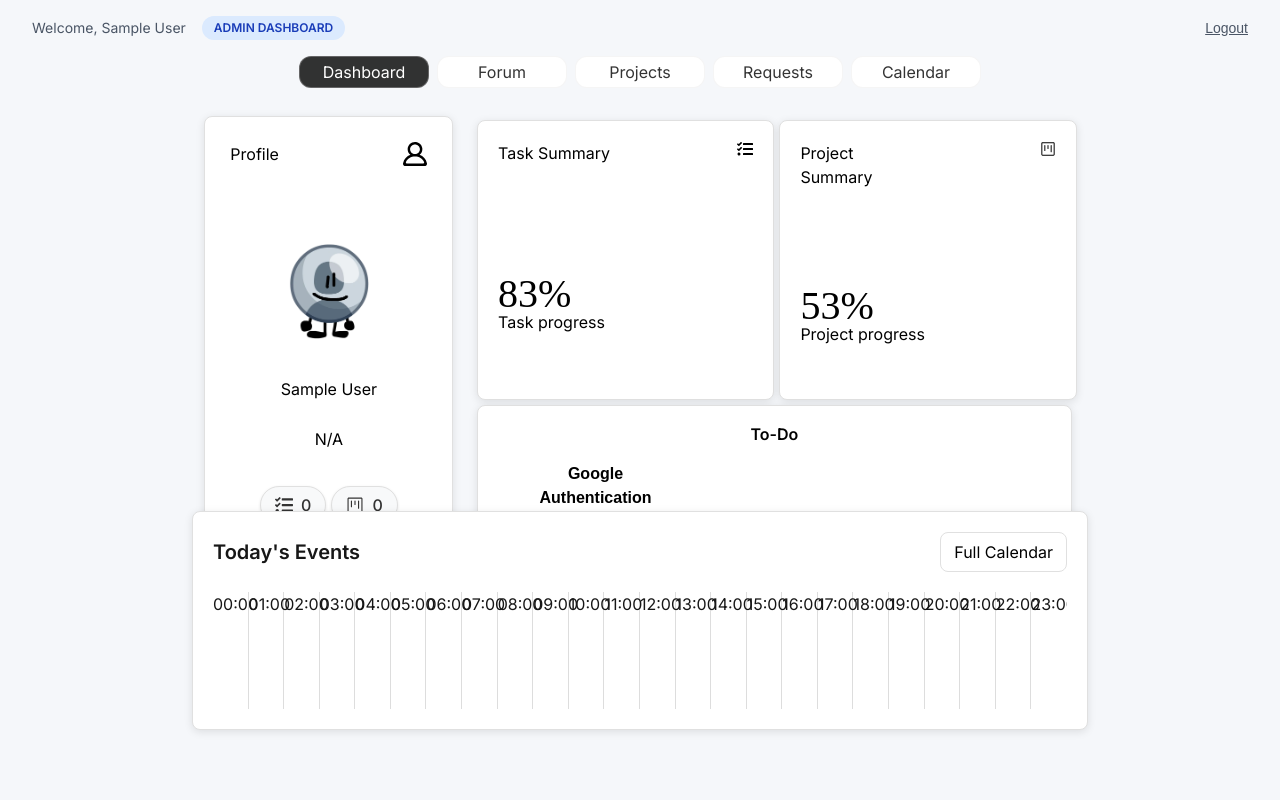
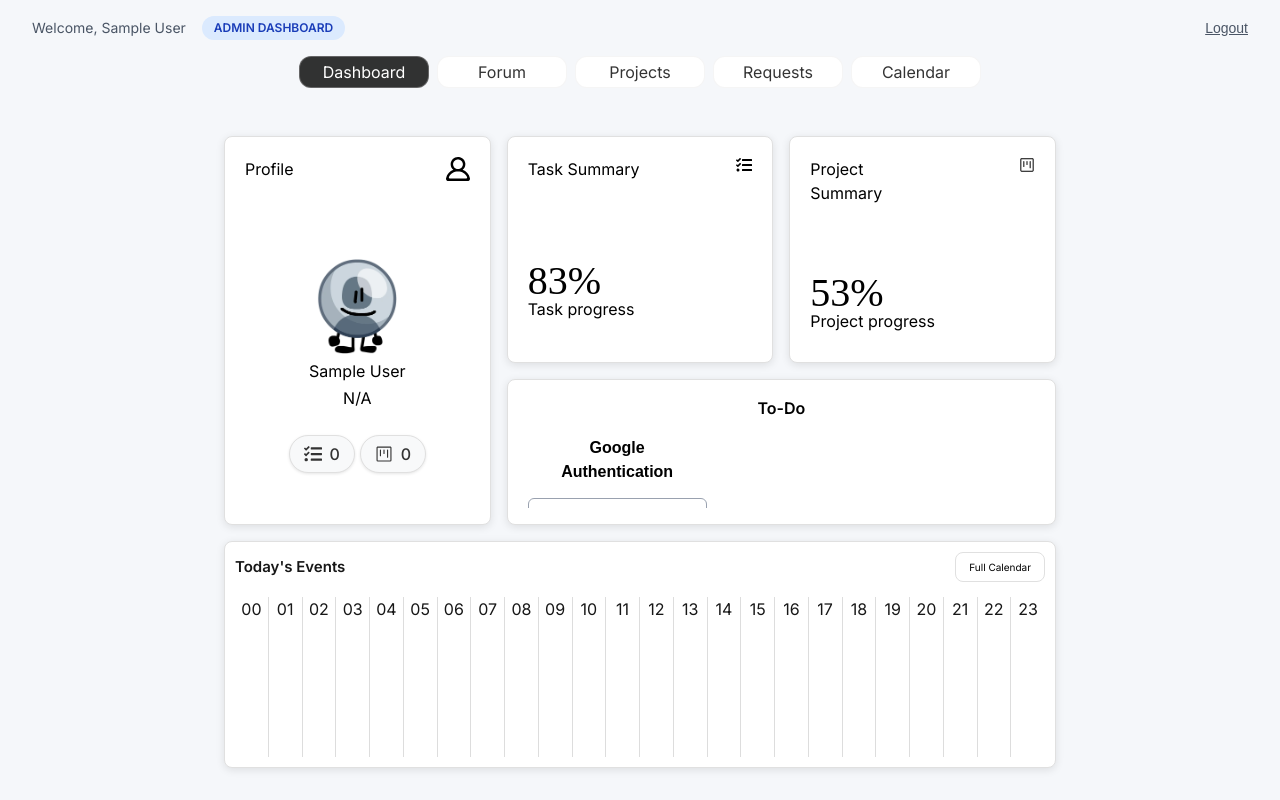
Before and after one commit to 17nbist/COB290-2025-Team-5, a Next.js app: page /dashboard in a window 1280 px wide. Built offline with nearby package versions, Linux system fonts and the light colour scheme; sample sign-in values are in the browser's storage.

Commit message:
[lg] fix: dashboard scaling improved

```diff
--- a/src/app/dashboard/DashboardPage.js
+++ b/src/app/dashboard/DashboardPage.js
@@ -12,9 +12,6 @@ export default function DashboardPage({events}) {
   return (
     <div className="flex flex-col items-center w-full h-full">
       <ProfileOverview name={"John Doe"} position={"CEO"} taskAllocated={"12"} ProjectAllocated={"18"} events={events}/>
-      {/* <div className="w-[1400px] h-[400px]">
-        <DashCalendar tasks={events}/>
-      </div> */}
     </div>
   );
 }
--- a/src/app/dashboard/DashboardProfileCard.js
+++ b/src/app/dashboard/DashboardProfileCard.js
@@ -8,7 +8,7 @@ export default function DashboardProfileCard({ Title, Name, Position, TaskAlloca
     return (
 
         <>
-            <Card style={{ height: "100%", width: "100%", padding: "10%", margin: "1%", color: "black" }}>
+            <Card style={{ height: "100%", width: "100%", color: "black" }}>
                 <div style={{ display: "grid", height: "100%", width: "100%", position: "relative", gridTemplateRows: "10% 70% 10% 10%" }}>
                     <div style={{ display: "grid", gridTemplateColumns: "50% 50%" }}>
                         <div style={{ justifySelf: "start" }}>
--- a/src/app/dashboard/DashboardToDoCard.js
+++ b/src/app/dashboard/DashboardToDoCard.js
@@ -8,11 +8,13 @@ export default function DashboardTodoCard() {
   return (
     <Card
       className="border border-black hover:bg-gray-100 transition-colors duration-200"
-      style={{ color: "black", padding: "16px" }}
+      style={{ color: "black", padding: "16px", widht: "100%", height: "100%"}}
     >
+      <div className="flex flex-col w-full h-full">
         {/* Header */}
         <h1 className="text-[16px] font-[600] mb-[10px] text-center">To-Do</h1>
 
+        <div style={{height: "100%", overflow: "auto"}}>
           {/* Button group */}
           <div className="flex flex-col items-start gap-[8px] pl-[4px]">
             <button
@@ -31,6 +33,8 @@ export default function DashboardTodoCard() {
               Testing
             </button>
           </div>
+        </div>
+      </div>
     </Card>
   );
 }
--- a/src/app/dashboard/ProfileOverview.js
+++ b/src/app/dashboard/ProfileOverview.js
@@ -13,26 +13,11 @@ export default function ProfileOverview({ events }) {
   const { user } = useAuth();
   const router = useRouter(); // initialize router
 
+
+
     return (
-    <div
-      style={{
-        display: "flex",
-        justifyContent: "center",
-        height: "90%",
-        width: "70%",
-        flexDirection: "column",
-      }}
-    >
-      <div
-        style={{
-          display: "grid",
-          gridTemplateColumns: "30% 70%",
-          height: "65%",
-          width: "100%",
-          flex: "flex-1",
-        }}
-      >
-        <div style={{ padding: "10px" }}>
+      <div className="box-border" style={{display: "grid", gridTemplateColumns: "repeat(6, 1fr)", gridTemplateRows: "repeat(8, 1fr)", gap: "1rem", padding: "2rem", width: "70%", height: "100%"}}>
+        <div style={{gridRow: "1/6", gridColumn: "1/3"}}>
           <DashboardProfileCard
             Title={"Profile"}
             Name={user?.name || "User"}
@@ -42,30 +27,15 @@ export default function ProfileOverview({ events }) {
             ProfilePicLink={"/defaultPFP.png"}
           />
         </div>
-
-        {/* Task Section */}
-        <div
-          className="justify-left item-start"
-          style={{
-            display: "grid",
-            gridTemplateRows: "60% 40%",
-            padding: "10px",
-            margin: "1%",
-          }}
-        >
-          <div
-            style={{
-              display: "grid",
-              gridTemplateColumns: "50% 50%",
-              gap: "5px",
-            }}
-          >
+        <div style={{gridRow: "1/4", gridColumn: "3/5"}}>
           <DashboardCard
             title={"Task Summary"}
             label={"Task progress"}
             result={"83%"}
             Icon={<FaTasks />}
           />
+        </div>
+        <div style={{gridRow: "1/4", gridColumn: "5/7"}}>
           <DashboardCard
             title={"Project Summary"}
             label={"Project progress"}
@@ -73,18 +43,12 @@ export default function ProfileOverview({ events }) {
             Icon={<GoProject />}
           />
         </div>
-
-          {/* To-Do Section moved into its own file */}
-          <div className="w-full mt-[1%]">
+        <div style={{gridRow: "4/6", gridColumn: "3/7"}}>
           <DashboardToDoCard />
         </div>
-        </div>
-      </div>
-
-      {/* Calendar below */}
-      <div className="flex-1 h-full w-full">
+        <div style={{gridRow: "6/9", gridColumn: "1/7"}}>
           <DashCalendar tasks={events} />
         </div>
       </div>
-  );
+    )
 }
--- a/src/app/dashboard/page.js
+++ b/src/app/dashboard/page.js
@@ -54,7 +54,7 @@ export default function Home() {
   }
 
   return (
-    <div className="flex flex-col w-screen h-screen bg-[#f5f7fa]">
+    <div className="flex flex-col bg-[#f5f7fa] h-screen" style={{width:"100vw"}}>
       {/* Header with role indicator and logout */}
       <div className="flex justify-between items-center px-8 pt-4">
         <div className="flex items-center gap-4">
@@ -86,7 +86,7 @@ export default function Home() {
       </div>
 
       {/* Main Content Area */}
-      <main className="flex-grow flex justify-center">
+      <main className="flex justify-center flex-1 min-h-0">
         {activeTab === "Dashboard" && <DashboardPage events={events} />}
         {activeTab === "Forum" && <ForumPage />}
         {activeTab === "Requests" && <RequestPage />}
--- a/src/components/Calendar/DashCalendar.js
+++ b/src/components/Calendar/DashCalendar.js
@@ -72,8 +72,7 @@ export default function DashCalendar({tasks}) {
     let titles = [];
     let today = new Date(startDate)
     for (let i = 0; i < 24; i++) {
-      // titles.push(`${i.toString().padStart(2, "0")}:00 - ${(i+1).toString().padStart(2, "0")}:00`)
-      titles.push(`${i.toString().padStart(2, "0")}:00`)
+      titles.push(`${i.toString().padStart(2, "0")}`)
     }
     return titles;
   }
@@ -85,11 +84,11 @@ export default function DashCalendar({tasks}) {
   }
 
   return (
-      <Card style={{display: "flex", flexDirection: "column", justifyContent: "center", alignItems: "center", width: "100%", height: "100%"}}>
-        <div style={{display: "flex", flexDirection: "column", gap: "5px", width: "100%", height: "100%"}}>
+      <Card style={{display: "flex", flexDirection: "column", justifyContent: "center", alignItems: "center", width: "100%", height: "100%", padding: "10px"}}>
+        <div style={{display: "flex", flexDirection: "column", gap: "10px", width: "100%", height: "100%"}}>
           <div className="flex items-center justify-between">
-            <h1 className="font-[600] text-[20px]">Today&apos;s Events</h1>
-            <Button outerStyle={{}} text={"Full Calendar"} onClick={() => {window.location.hash = "Calendar"}}/>
+            <h1 className="font-[600] text-[15px]">Today&apos;s Events</h1>
+            <Button outerStyle={{height: "30px"}} textStyle={{fontSize: "10px"}} text={"Full Calendar"} onClick={() => {window.location.hash = "Calendar"}}/>
           </div>
 
           <div style={{
@@ -98,7 +97,7 @@ export default function DashCalendar({tasks}) {
             position: "relative",
             gridTemplateColumns: `repeat(${getNumberOfDivisions()}, minmax(0, 1fr))`,
             borderRadius: "10px",
-            marginTop: "15px",
+            marginTop: "5px",
             width: "100%",
             height: "100%"
           }}>
@@ -120,7 +119,7 @@ export default function DashCalendar({tasks}) {
             <div style={{position: "absolute", marginTop: "40px", width: "100%"}}>
             {
               getTasksInRange().map((t) => (
-                <CalendarTask key={t.id} task={t} startDate={startDate} divisions={getNumberOfDivisions()} rangeType={"Day"} gap={1}/>
+                <CalendarTask key={t.id} task={t} startDate={startDate} divisions={getNumberOfDivisions()} rangeType={"Day"} gap={1} taskWidth={40}/>
               ))
             }
             </div>
```
Lines whose indentation alone changed are shown as unchanged.
